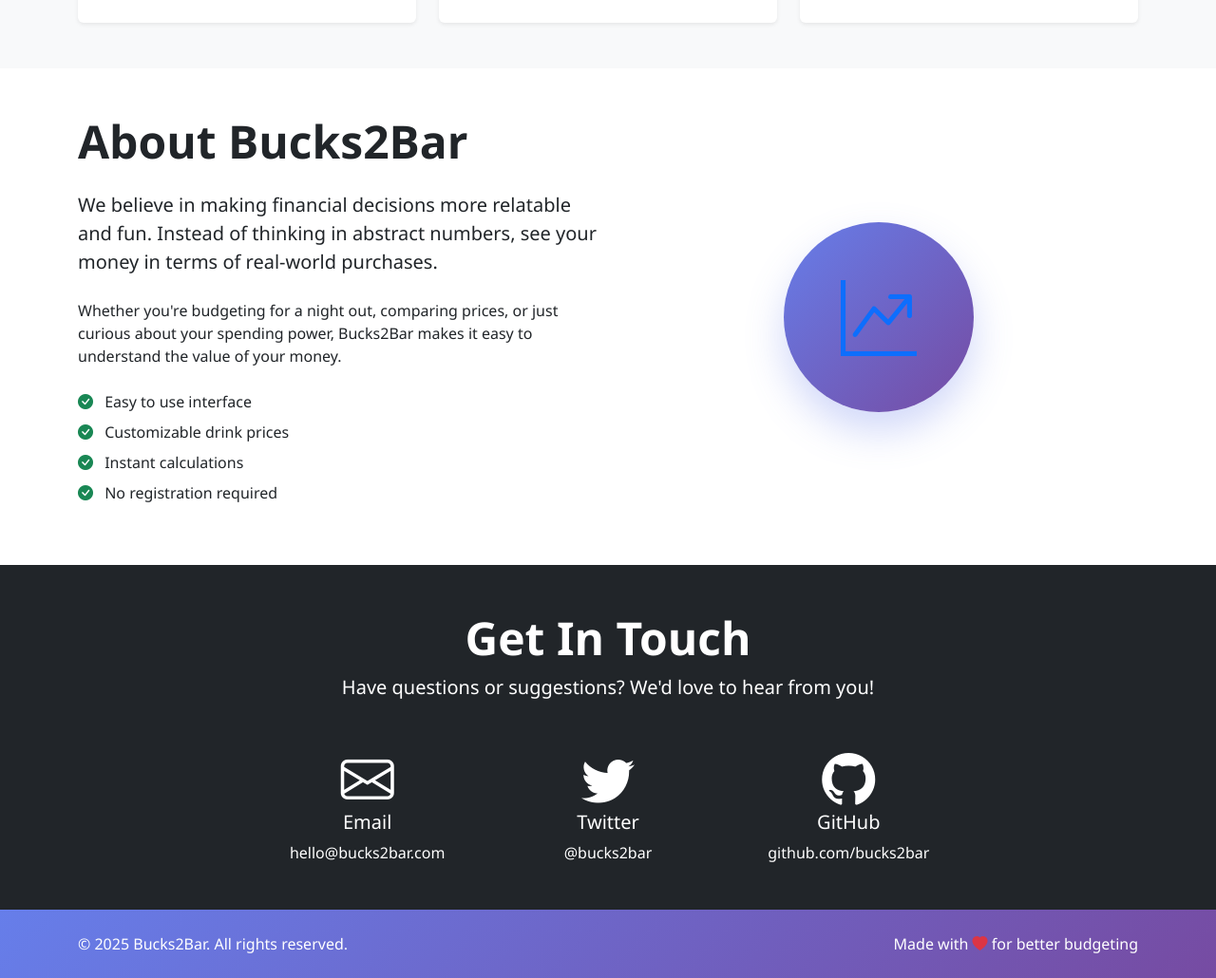
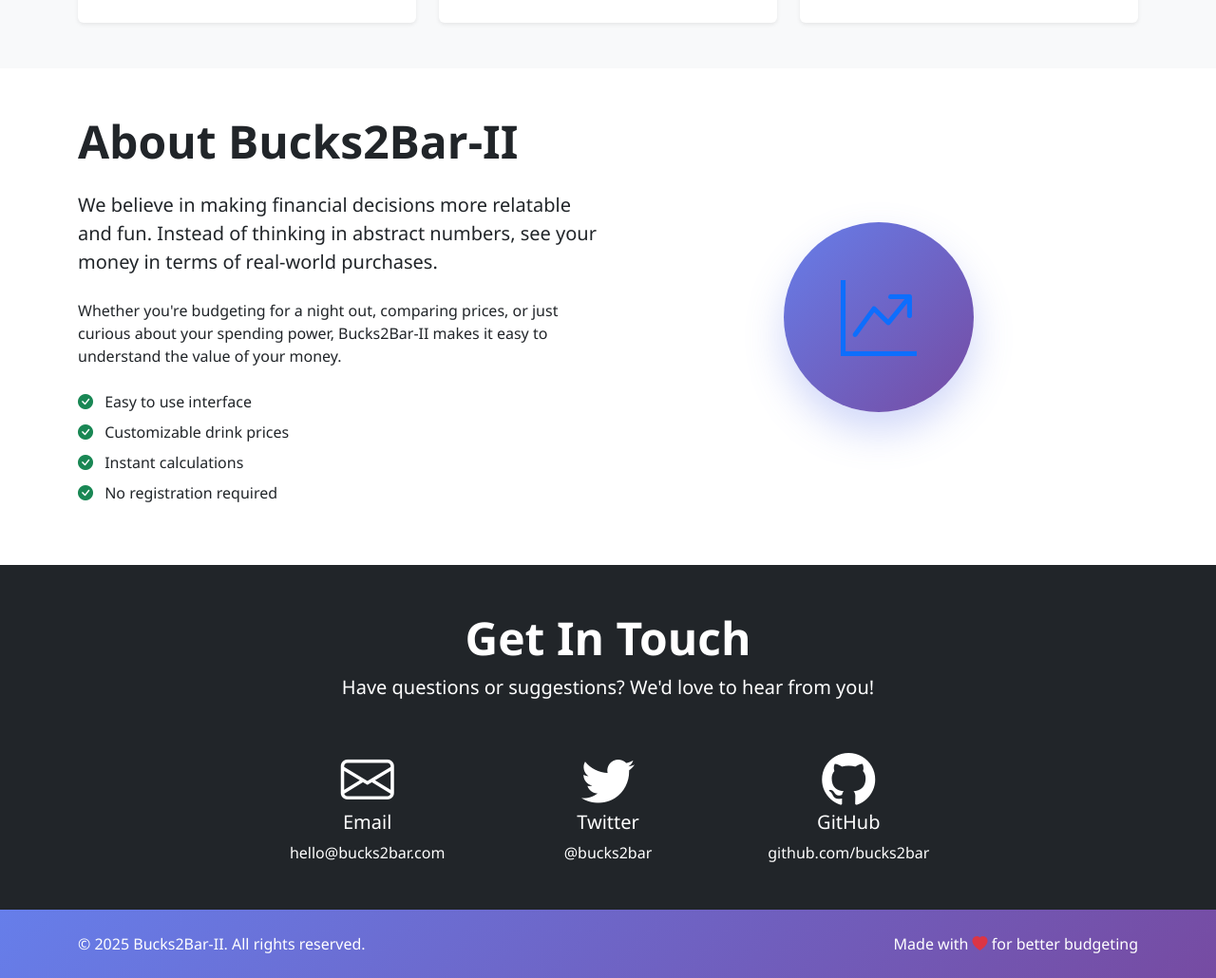
Before and after one commit to Zaw-Synapxe/bucks2bar-2, a website: page index.html in a window 1280 px wide. Shown: the part 1769-2799 px from the top of the page at 95% size. Drawn offline with nearby package versions, Linux system fonts and the light colour scheme.

Commit message:
Update project name from Bucks2Bar to Bucks2Bar-II
- Update project name in index.html title, navbar, headings, and footer
- Update server.js to use PROJECT_NAME environment variable
- Add PROJECT_NAME=Bucks2Bar-II to .env and .env.example files
- Use environment variable for consistent project naming across app
- Server console logs and API responses now use dynamic project name

```diff
--- a/index.html
+++ b/index.html
@@ -3,7 +3,7 @@
 <head>
     <meta charset="UTF-8">
     <meta name="viewport" content="width=device-width, initial-scale=1.0">
-    <title>Bucks2Bar - Convert Your Earnings</title>
+    <title>Bucks2Bar-II - Convert Your Earnings</title>
 
     <!-- Bootstrap 5.3.2 CSS -->
     <link href="https://cdn.jsdelivr.net/npm/bootstrap@5.3.2/dist/css/bootstrap.min.css" rel="stylesheet" integrity="sha384-T3c6CoIi6uLrA9TneNEoa7RxnatzjcDSCmG1MXxSR1GAsXEV/Dwwykc2MPK8M2HN" crossorigin="anonymous">
@@ -17,8 +17,7 @@
 <body>
     <!-- Navigation -->
     <nav class="navbar navbar-expand-lg navbar-dark bg-primary fixed-top">
-        <div class="container">
-            <a class="navbar-brand fw-bold" href="#home">
+        <div class="container">            <a class="navbar-brand fw-bold" href="#home">
                 <i class="bi bi-currency-dollar"></i> Bucks2Bar-II
             </a>
             <button class="navbar-toggler" type="button" data-bs-toggle="collapse" data-bs-target="#navbarNav" aria-controls="navbarNav" aria-expanded="false" aria-label="Toggle navigation">
@@ -127,8 +126,7 @@
     <!-- Features Section -->
     <section id="features" class="py-5 bg-light">
         <div class="container">
-            <div class="text-center mb-5">
-                <h2 class="display-5 fw-bold">Why Choose Bucks2Bar?</h2>
+            <div class="text-center mb-5">                        <h2 class="display-5 fw-bold">Why Choose Bucks2Bar-II?</h2>
                 <p class="lead text-muted">Simple, fast, and fun way to visualize your spending power</p>
             </div>
 
@@ -177,9 +175,8 @@
         <div class="container">
             <div class="row align-items-center">
                 <div class="col-lg-6">
-                    <h2 class="display-5 fw-bold mb-4">About Bucks2Bar</h2>
-                    <p class="lead mb-4">We believe in making financial decisions more relatable and fun. Instead of thinking in abstract numbers, see your money in terms of real-world purchases.</p>
-                    <p class="mb-4">Whether you're budgeting for a night out, comparing prices, or just curious about your spending power, Bucks2Bar makes it easy to understand the value of your money.</p>
+                    <h2 class="display-5 fw-bold mb-4">About Bucks2Bar-II</h2>                    <p class="lead mb-4">We believe in making financial decisions more relatable and fun. Instead of thinking in abstract numbers, see your money in terms of real-world purchases.</p>
+                    <p class="mb-4">Whether you're budgeting for a night out, comparing prices, or just curious about your spending power, Bucks2Bar-II makes it easy to understand the value of your money.</p>
                     <ul class="list-unstyled">
                         <li class="mb-2"><i class="bi bi-check-circle-fill text-success me-2"></i> Easy to use interface</li>
                         <li class="mb-2"><i class="bi bi-check-circle-fill text-success me-2"></i> Customizable drink prices</li>
@@ -237,9 +234,8 @@
     <!-- Footer -->
     <footer class="bg-primary text-white py-4">
         <div class="container">
-            <div class="row align-items-center">
-                <div class="col-md-6">
-                    <p class="mb-0">&copy; 2025 Bucks2Bar. All rights reserved.</p>
+            <div class="row align-items-center">                <div class="col-md-6">
+                    <p class="mb-0">&copy; 2025 Bucks2Bar-II. All rights reserved.</p>
                 </div>
                 <div class="col-md-6 text-md-end">
                     <p class="mb-0">Made with <i class="bi bi-heart-fill text-danger"></i> for better budgeting</p>
--- a/server.js
+++ b/server.js
@@ -5,6 +5,7 @@
 
 const app = express();
 const PORT = process.env.PORT || 3000;
+const PROJECT_NAME = process.env.PROJECT_NAME || 'Bucks2Bar-II';
 
 // Middleware
 app.use(cors());
@@ -18,7 +19,7 @@
 app.get('/api/health', (req, res) => {
     res.json({
         status: 'OK',
-        message: 'Bucks2Bar server is running!',
+        message: `${PROJECT_NAME} server is running!`,
         timestamp: new Date().toISOString()
     });
 });
@@ -73,7 +74,7 @@
 
 // Start the server
 app.listen(PORT, () => {
-    console.log(`🍺 Bucks2Bar server is running on http://localhost:${PORT}`);
+    console.log(`🍺 ${PROJECT_NAME} server is running on http://localhost:${PORT}`);
     console.log(`📁 Serving static files from: ${__dirname}`);
     console.log(`🌐 Environment: ${process.env.NODE_ENV || 'development'}`);
 });
```
Also changed, not shown: 1 other file.
